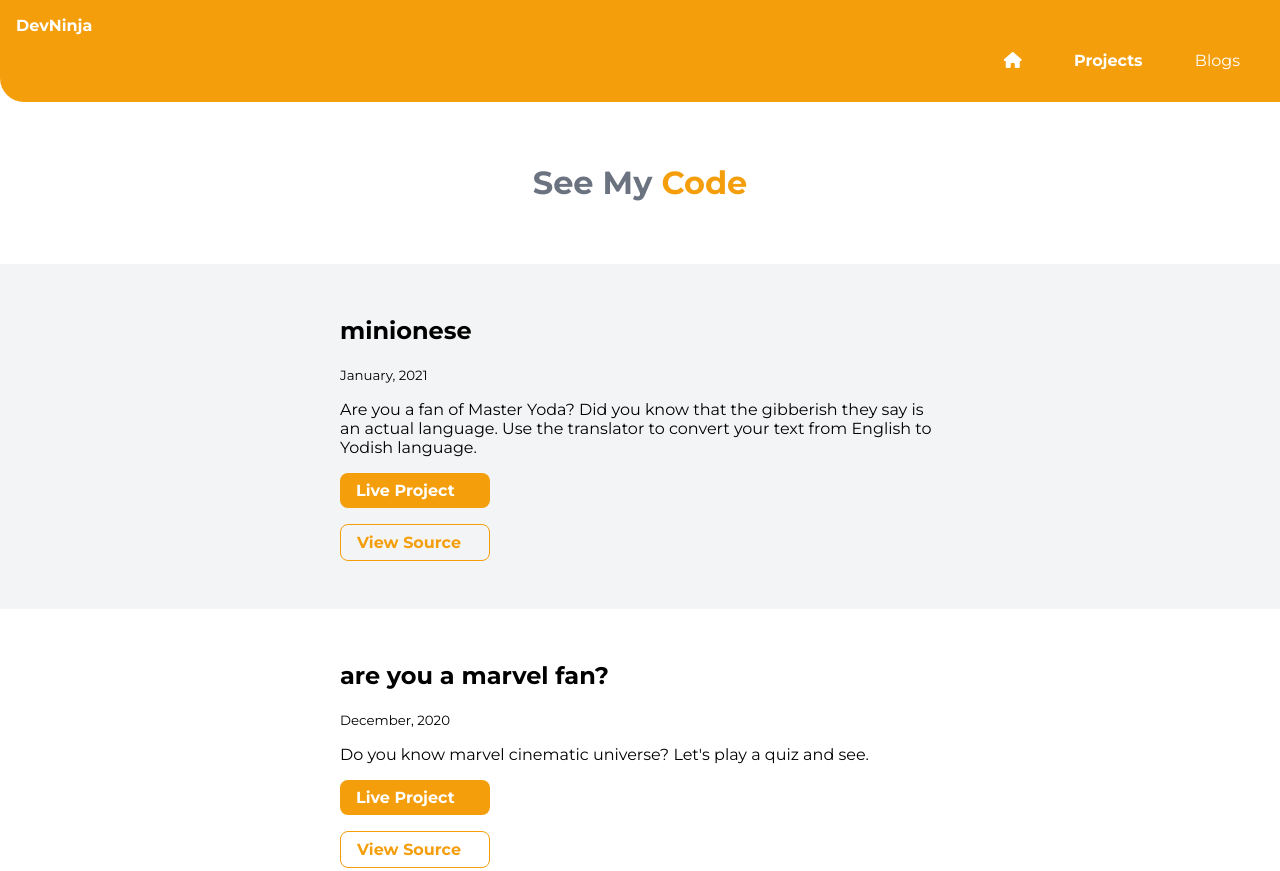
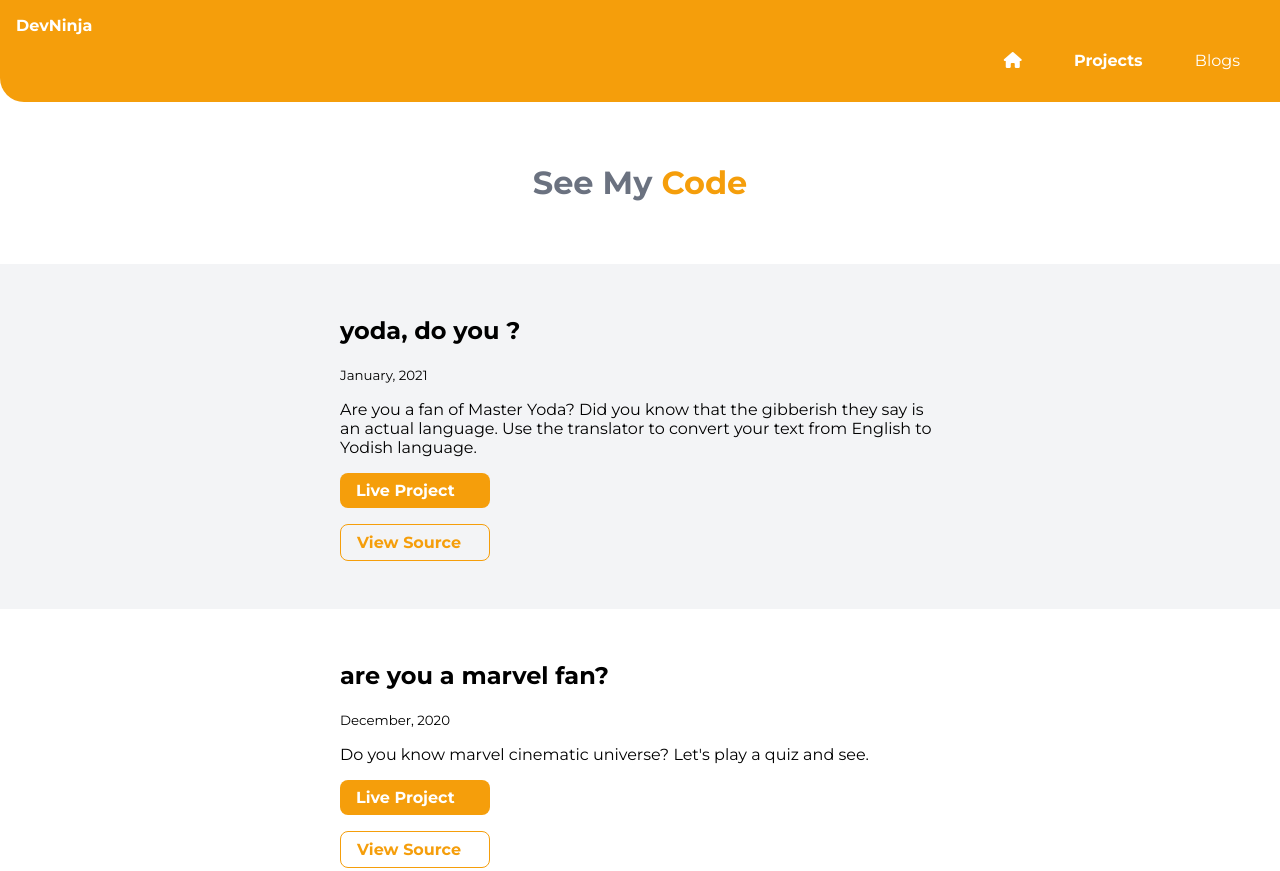
Before and after one commit to maanvendrasingh/developer-site, a plain HTML site: page projects.html in a window 1280 px wide. Shown: the top 871 px of the page. Drawn offline with Linux system fonts and the light colour scheme.

Commit message:
updated project name

```diff
--- a/projects.html
+++ b/projects.html
@@ -35,7 +35,7 @@
 
     <section class="section ow">
       <div class="container container-center">
-        <h1 class="heading-left">minionese</h1>
+        <h1 class="heading-left">yoda, do you ?</h1>
         <small>January, 2021</small>
         <p>
             Are you a fan of Master Yoda? Did you know that the gibberish they say is an actual language. Use the translator to convert your text from English to Yodish language.
```
